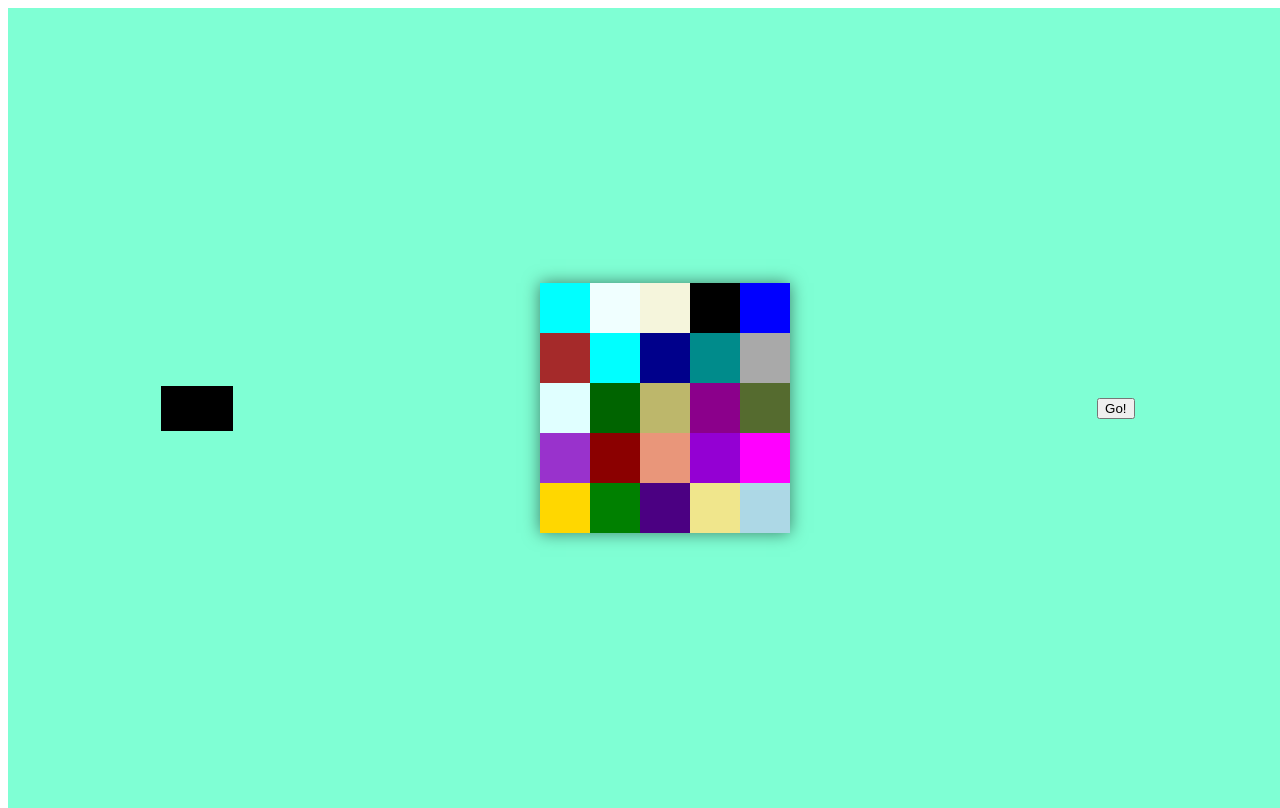
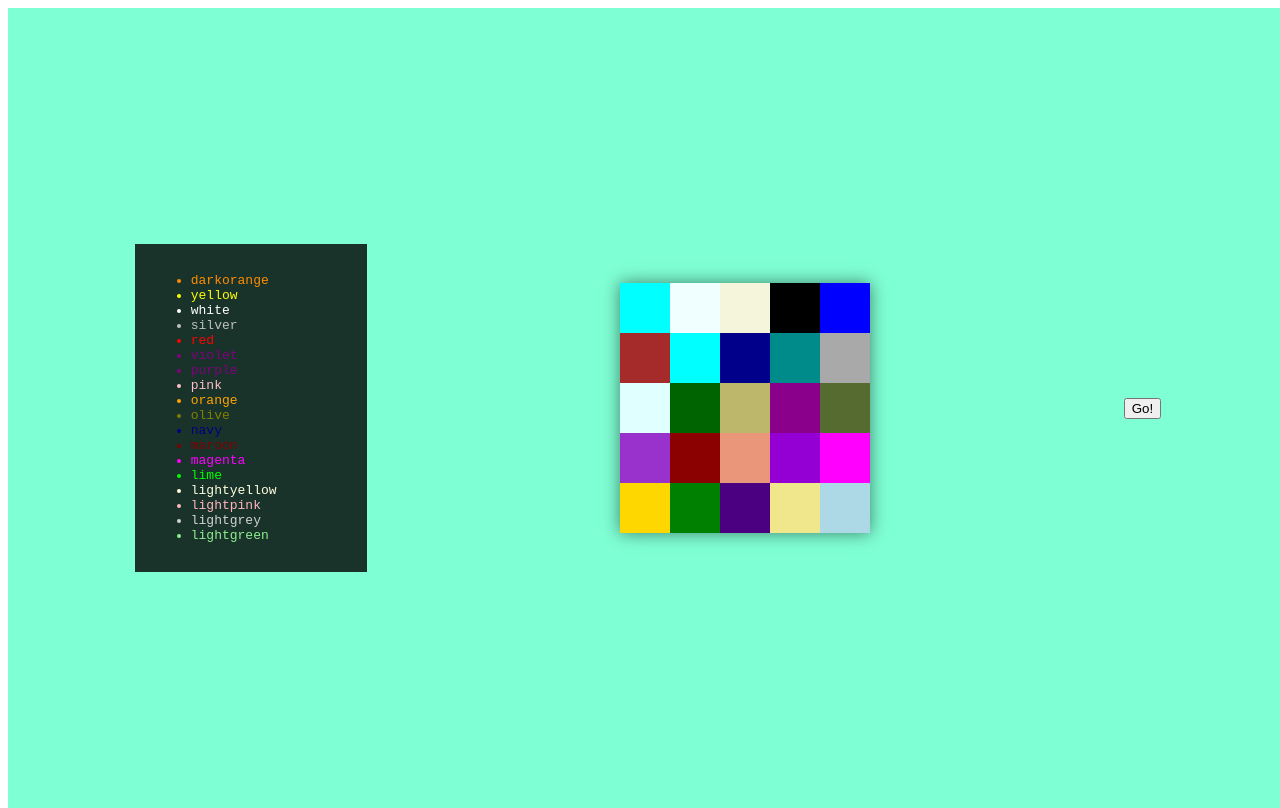
Before and after one commit to Bagongo/Animated-Grid, a website built with webpack: page app/index.html in a window 1280 px wide. Both pictures are taken after a click on the button "Go!". Built offline with nearby package versions, Linux system fonts and the light colour scheme.

Commit message:
Visual monitor up and running

```diff
--- a/app/assets/scripts/App.js
+++ b/app/assets/scripts/App.js
@@ -109,9 +109,11 @@ class Grid {
 
 class GridManager {
 
-	constructor(grid, selector){
+	constructor(grid, selector, monitor){
 		this.grid = grid;
 		this.frame = $("#" + selector);
+
+		this.monitor = monitor;
 
 	    this.initGrid();
 	    this.populateGrid();
@@ -175,7 +177,6 @@ class GridManager {
 				var lastTile = ((dir==="left" && i >= row.length - 1)
 							|| (dir==="right" && i >= row.length - 2)) ?
 								true : false;
-
 				var tile = row[i].tile;
 				var oldPosX = parseInt(tile.css("left"));
 				var newPosX = (oldPosX + dirFactor * this.grid.slotSize) + "px";
@@ -190,10 +191,11 @@ class GridManager {
 
 	updateRow(row, dir)
 	{
-		console.log("ldkf");
 		var startingSlot = dir === "left" ? row[1] : row[row.length - 2];
 		this.grid.technologies.push(startingSlot.technology);
 		this.destroyTile(startingSlot.tile);
+
+		this.monitor.updateList();
 
 		if(dir === "left")
 		{
@@ -215,8 +217,6 @@ class GridManager {
 
 			this.clearSlot(row[0]);
 		}
-
-		$(".move").removeClass("move");
 	}
 
 	clearSlot(slot)
@@ -306,24 +306,26 @@ class Monitor{
 		for(let i=0; i < this.list.length; i++)
 		{
 			let listItem = this.list[i].name;
-			this.listElement.prepend("<li>" + listItem + "</li>");
+			let color = this.list[i].path;
+			this.listElement.prepend("<li style='color:" + color + "'>" + listItem + "</li>");
 		}
 	}
 
 }
-
 
 document.addEventListener('DOMContentLoaded', function () {
 
 	let settings = {rows: 5, columns: 5, slotSize: 50};
 
 	const mainGrid = new Grid(settings, tiles);
-	const gridManager = new GridManager(mainGrid, 'main-grid');
-	const monitor = new Monitor($("#monitor > ul"), gridManager.grid.technologies);
+	const monitor = new Monitor($("#monitor > ul"), mainGrid.technologies);
+	const gridManager = new GridManager(mainGrid, 'main-grid', monitor);
 	const gridController = new GridController(gridManager, false, false);
 
 	$("#go").on("click", function(e){
 		e.preventDefault();
 		gridController.randomizer(false, true);
 	});
+
+	monitor.updateList();
 });
--- a/app/assets/styles/styles.css
+++ b/app/assets/styles/styles.css
@@ -25,8 +25,8 @@ body, html{
 }
 
 #monitor{
+	width: 200px;
 	padding: 1rem;
-	background: black;
-	color: aquamarine;
+	background: rgba(0, 0, 0, .8);
 	font-family: monospace;
 }
--- a/app/temp/styles/styles.css
+++ b/app/temp/styles/styles.css
@@ -30,8 +30,8 @@ body, html{
 }
 
 #monitor{
+	width: 200px;
 	padding: 1rem;
-	background: black;
-	color: aquamarine;
+	background: rgba(0, 0, 0, .8);
 	font-family: monospace;
 }
```
Also changed, not shown: app/temp/scripts/App.js.
